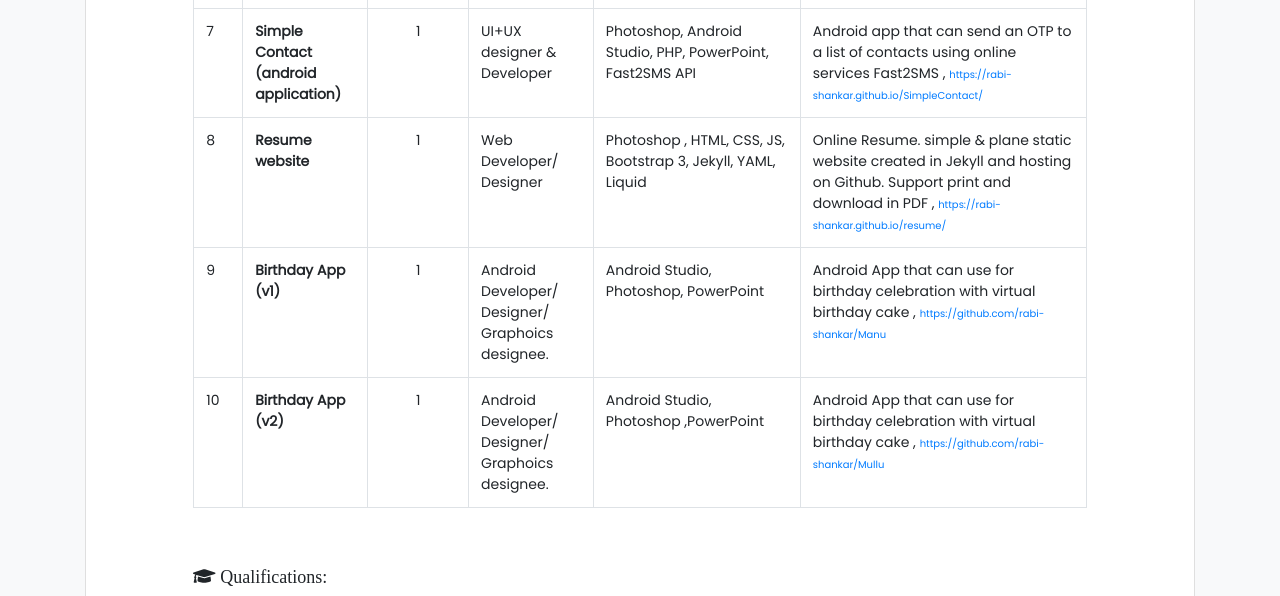
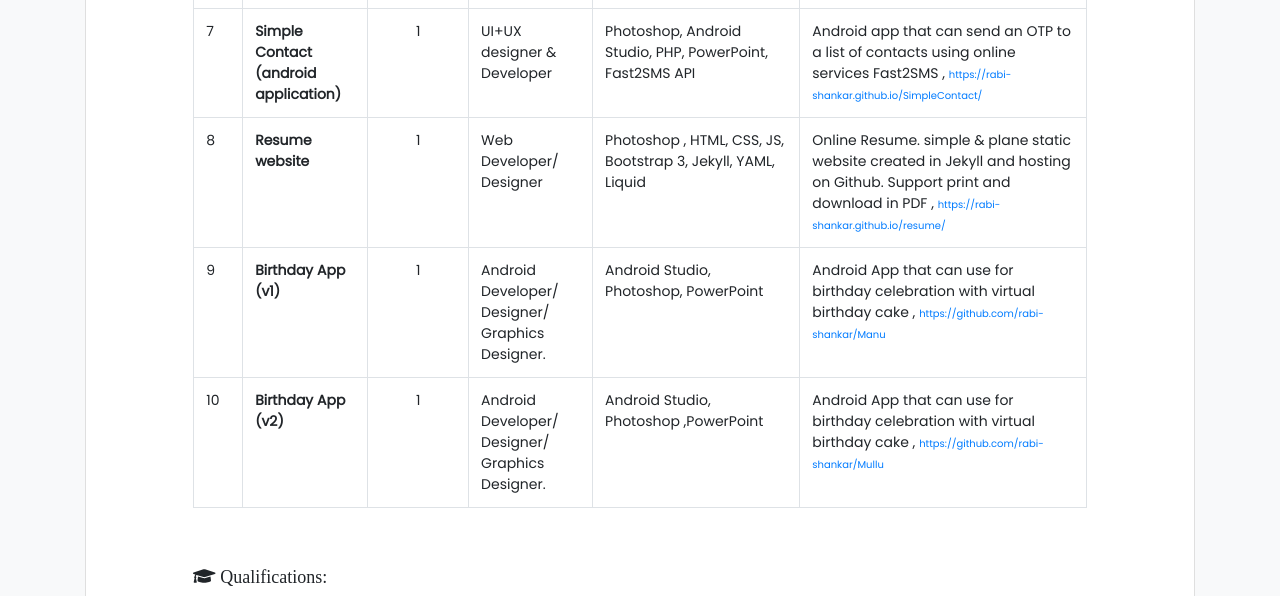
Before and after one commit to rabi-shankar/resume, a Jekyll site: the page built from index.html, in a window 1280 px wide and 900 px high, scrolled down 1208 px. Shown: the top 596 px of the window. Built offline with Jekyll 4.4.1, drawn with Linux system fonts in a browser that asks for light colours; nearby versions of some CDN libraries; some web fonts are replaced.

Commit message:
Update resume.yml

```diff
--- a/_data/resume.yml
+++ b/_data/resume.yml
@@ -88,7 +88,7 @@ projects:
 
     - name: Birthday App (v1)
       member: 1
-      role: Android Developer/ Designer/ Graphoics designee.
+      role: Android Developer/ Designer/ Graphics Designer.
       tools-technology: Android Studio, Photoshop, PowerPoint
       description: Android App that can use for birthday celebration with virtual birthday cake
       url: https://github.com/rabi-shankar/Manu
@@ -96,7 +96,7 @@ projects:
 
     - name: Birthday App (v2)
       member: 1
-      role: Android Developer/ Designer/ Graphoics designee.
+      role: Android Developer/ Designer/ Graphics Designer.
       tools-technology: Android Studio, Photoshop ,PowerPoint
       description: Android App that can use for birthday celebration with virtual birthday cake
       url: https://github.com/rabi-shankar/Mullu
```
